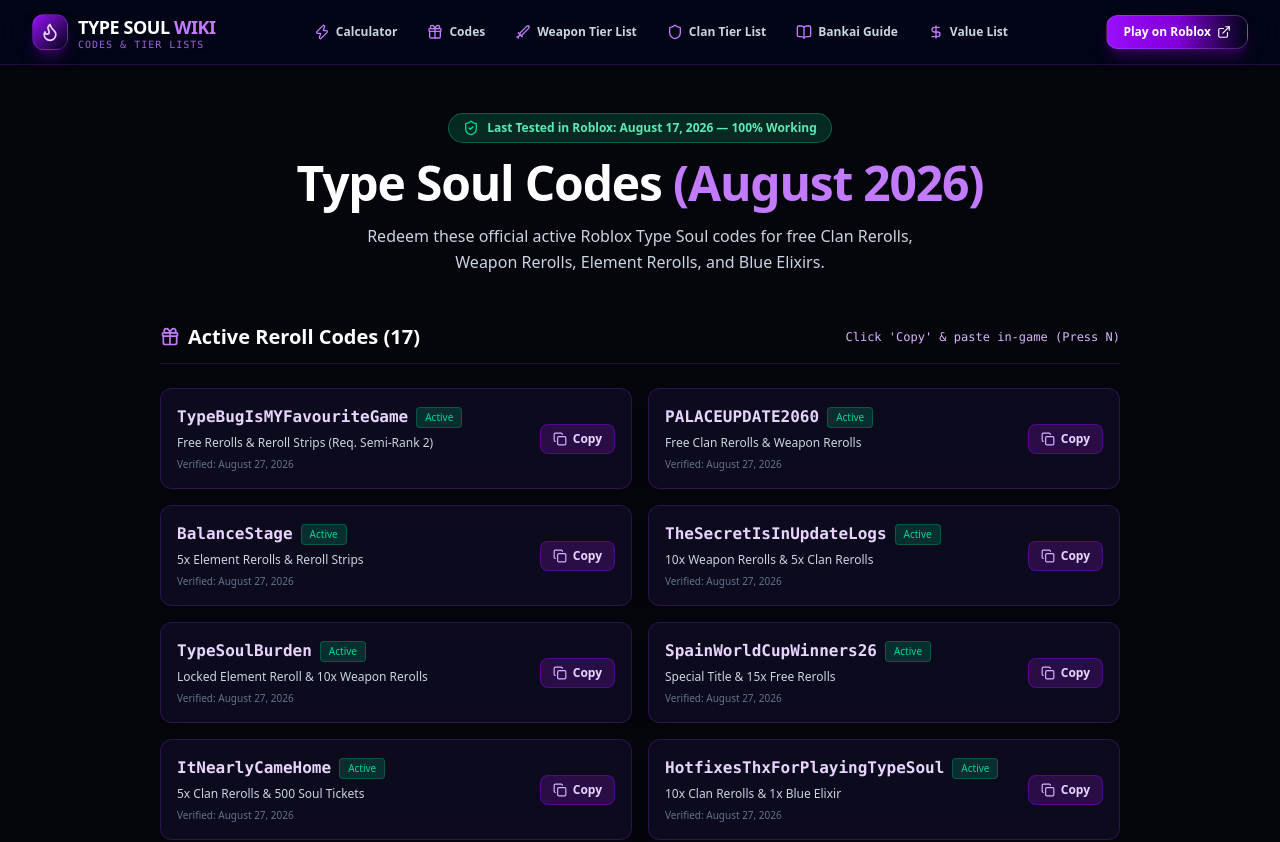
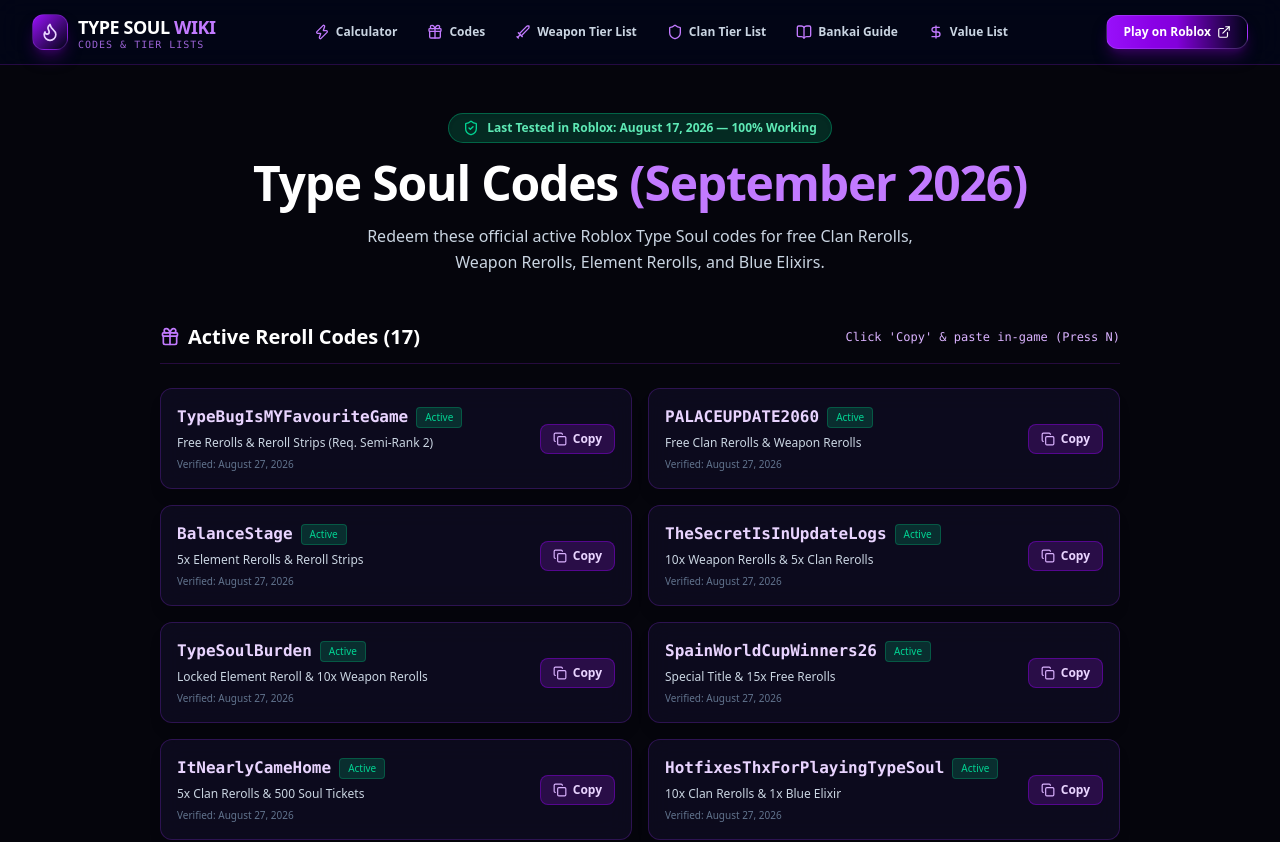
Before and after one commit to lianlele168/type-soul-wiki, a Next.js app: page /codes in a window 1280 px wide. Shown: the top 842 px of the page. Built offline with nearby package versions, Linux system fonts and the light colour scheme.

Commit message:
fix(seo): eliminate canonical 308 loop, remove sitemap trailing slashes, bump to September 2026

```diff
--- a/src/app/bankai-guide/page.tsx
+++ b/src/app/bankai-guide/page.tsx
@@ -3,6 +3,10 @@
 import { BookOpen, Zap, Target, ShieldCheck, Flame, HelpCircle, Skull, Trophy } from 'lucide-react';
 
 export const metadata: Metadata = {
+  alternates: {
+    canonical: '/bankai-guide',
+  },
+
   title: 'How to Get Bankai in Type Soul — Stage 1 to Stage 3 Complete Guide',
   description: 'Complete Roblox Type Soul Bankai walkthrough. Step-by-step quest requirements, grip farming strategies, Zanpakuto boss fight mechanics, and cheese tactics.',
   keywords: ['how to get bankai type soul', 'type soul bankai quest', 'type soul bankai stage 2', 'type soul bankai boss fight', 'type soul progression guide']
--- a/src/app/calculator/page.tsx
+++ b/src/app/calculator/page.tsx
@@ -7,12 +7,12 @@
   title: 'Type Soul Calculator: Clan Reroll Simulator & Stat Build Allocator',
   description: 'Interactive Roblox Type Soul clan reroll simulator and stat build calculator. Calculate 0.5% Supreme Clan odds, simulate 100 spins, and plan Kendo / Speed / Kido stat builds.',
   alternates: {
-    canonical: 'https://typesoul.robloxwikihub.com/calculator/',
+    canonical: 'https://typesoul.robloxwikihub.com/calculator',
   },
   openGraph: {
     title: 'Type Soul Clan Reroll Simulator & Stat Calculator',
     description: 'Calculate clan odds and plan character stat builds for Roblox Type Soul.',
-    url: 'https://typesoul.robloxwikihub.com/calculator/',
+    url: 'https://typesoul.robloxwikihub.com/calculator',
     type: 'website',
   },
 };
@@ -22,7 +22,7 @@
     '@context': 'https://schema.org',
     '@type': 'WebApplication',
     name: 'Type Soul Clan Reroll Simulator & Stat Build Calculator',
-    url: 'https://typesoul.robloxwikihub.com/calculator/',
+    url: 'https://typesoul.robloxwikihub.com/calculator',
     applicationCategory: 'GameApplication',
     operatingSystem: 'All',
     offers: {
--- a/src/app/clan-tier-list/page.tsx
+++ b/src/app/clan-tier-list/page.tsx
@@ -4,7 +4,11 @@
 import ClanSimulator from '@/components/ClanSimulator';
 
 export const metadata: Metadata = {
-  title: 'Type Soul Clan Tier List (August 2026) — Supreme & Legendary Rarity',
+  alternates: {
+    canonical: '/clan-tier-list',
+  },
+
+  title: 'Type Soul Clan Tier List (September 2026) — Supreme & Legendary Rarity',
   description: 'Complete Type Soul Clan Tier List. Supreme (Kurosaki, Yamamoto, Zaraki) and Legendary clan drop rates, buffs, and interactive simulator.',
 };
 
--- a/src/app/codes/page.tsx
+++ b/src/app/codes/page.tsx
@@ -4,7 +4,11 @@
 import CopyButton from '@/components/CopyButton';
 
 export const metadata: Metadata = {
-  title: 'Type Soul Codes (August 2026) — Free Rerolls & Tickets',
+  alternates: {
+    canonical: '/codes',
+  },
+
+  title: 'Type Soul Codes (September 2026) — Free Rerolls & Tickets',
   description: 'All active Type Soul codes for free Clan Rerolls, Weapon Rerolls, Element Strips, and Soul Tickets. Updated daily.',
 };
 
@@ -54,7 +58,7 @@
           <span>Last Tested in Roblox: August 17, 2026 — 100% Working</span>
         </div>
         <h1 className="text-4xl sm:text-5xl font-black text-white tracking-tight">
-          Type Soul Codes <span className="text-purple-400">(August 2026)</span>
+          Type Soul Codes <span className="text-purple-400">(September 2026)</span>
         </h1>
         <p className="text-slate-300 text-sm sm:text-base max-w-xl mx-auto leading-relaxed">
           Redeem these official active Roblox Type Soul codes for free Clan Rerolls, Weapon Rerolls, Element Rerolls, and Blue Elixirs.
--- a/src/app/layout.tsx
+++ b/src/app/layout.tsx
@@ -5,7 +5,7 @@
 
 export const metadata: Metadata = {
   metadataBase: new URL('https://typesoul.robloxwikihub.com'),
-  title: 'Type Soul Codes & Tier List (August 2026) — Roblox Type Soul Wiki',
+  title: 'Type Soul Codes & Tier List (September 2026) — Roblox Type Soul Wiki',
   description: 'Updated Type Soul codes for free rerolls, weapon tier list, clan rarity guide, Bankai quest walkthrough, and item trading value list.',
   keywords: [
     'type soul codes',
@@ -15,11 +15,11 @@
     'type soul trello',
     'how to get bankai type soul',
     'type soul value list',
-    'type soul codes august 2026'
+    'type soul codes september 2026'
   ],
   authors: [{ name: 'Type Soul Wiki Team' }],
   openGraph: {
-    title: 'Type Soul Codes & Tier List (August 2026) — Roblox Type Soul Wiki',
+    title: 'Type Soul Codes & Tier List (September 2026) — Roblox Type Soul Wiki',
     description: 'Updated Type Soul codes for free rerolls, weapon tier list, clan rarity guide, Bankai quest walkthrough, and item trading value list.',
     url: 'https://typesoul.robloxwikihub.com',
     siteName: 'Type Soul Wiki',
--- a/src/app/page.tsx
+++ b/src/app/page.tsx
@@ -1,3 +1,10 @@
+import type { Metadata } from 'next';
+
+export const metadata: Metadata = {
+  alternates: {
+    canonical: '/',
+  },
+};
 import Link from 'next/link';
 import { Gift, Sword, Shield, BookOpen, DollarSign, ExternalLink, Flame, CheckCircle2, ArrowRight, Zap, Trophy, HelpCircle } from 'lucide-react';
 import { ACTIVE_CODES, WEAPON_TIER_DATA, CLAN_TIER_DATA } from '@/data/wikiData';
@@ -17,7 +24,7 @@
     mainEntity: [
       {
         '@type': 'Question',
-        name: 'What are active Type Soul codes for August 2026?',
+        name: 'What are active Type Soul codes for September 2026?',
         acceptedAnswer: {
           '@type': 'Answer',
           text: 'The current active Type Soul codes include 100kthanks, happychappy, troubledsoul, quincyupd, and shinigamiupd. Redeem them in-game for free Weapon, Clan, and Element Rerolls.',
@@ -58,7 +65,7 @@
         <div className="relative max-w-7xl mx-auto text-center space-y-6">
           <div className="inline-flex items-center gap-2 px-3.5 py-1.5 rounded-full text-xs font-medium bg-purple-900/40 text-purple-300 border border-purple-700/50 shadow-inner">
             <Zap className="w-3.5 h-3.5 text-purple-400" />
-            <span>Updated for August 2026 Meta Patch</span>
+            <span>Updated for September 2026 Meta Patch</span>
           </div>
 
           <h1 className="text-4xl sm:text-6xl lg:text-7xl font-black text-white tracking-tight max-w-4xl mx-auto leading-tight">
--- a/src/app/sitemap.ts
+++ b/src/app/sitemap.ts
@@ -6,43 +6,43 @@
 
   return [
     {
-      url: `${baseUrl}/`,
+      url: baseUrl,
       lastModified: currentDate,
       changeFrequency: 'daily',
       priority: 1.0,
     },
     {
-      url: `${baseUrl}/calculator/`,
+      url: `${baseUrl}/calculator`,
       lastModified: currentDate,
       changeFrequency: 'daily',
       priority: 0.95,
     },
     {
-      url: `${baseUrl}/codes/`,
+      url: `${baseUrl}/codes`,
       lastModified: currentDate,
       changeFrequency: 'daily',
       priority: 0.9,
     },
     {
-      url: `${baseUrl}/weapon-tier-list/`,
+      url: `${baseUrl}/weapon-tier-list`,
       lastModified: currentDate,
       changeFrequency: 'weekly',
       priority: 0.8,
     },
     {
-      url: `${baseUrl}/clan-tier-list/`,
+      url: `${baseUrl}/clan-tier-list`,
       lastModified: currentDate,
       changeFrequency: 'weekly',
       priority: 0.8,
     },
     {
-      url: `${baseUrl}/bankai-guide/`,
+      url: `${baseUrl}/bankai-guide`,
       lastModified: currentDate,
       changeFrequency: 'weekly',
       priority: 0.7,
     },
     {
-      url: `${baseUrl}/value-list/`,
+      url: `${baseUrl}/value-list`,
       lastModified: currentDate,
       changeFrequency: 'weekly',
       priority: 0.7,
--- a/src/app/value-list/page.tsx
+++ b/src/app/value-list/page.tsx
@@ -3,7 +3,11 @@
 import { VALUE_LIST_DATA, ValueItem } from '@/data/wikiData';
 
 export const metadata: Metadata = {
-  title: 'Type Soul Value List (August 2026) — Reroll & Essence Item Values',
+  alternates: {
+    canonical: '/value-list',
+  },
+
+  title: 'Type Soul Value List (September 2026) — Reroll & Essence Item Values',
   description: 'Updated Type Soul trading value list. Check values in rerolls for Hallow Essence, Form Rerolls, Skill Boxes, and Elixirs.',
 };
 
--- a/src/app/weapon-tier-list/page.tsx
+++ b/src/app/weapon-tier-list/page.tsx
@@ -3,7 +3,11 @@
 import { WEAPON_TIER_DATA, WeaponTierItem } from '@/data/wikiData';
 
 export const metadata: Metadata = {
-  title: 'Type Soul Weapon Tier List (August 2026) — Best Weapons & Shikai',
+  alternates: {
+    canonical: '/weapon-tier-list',
+  },
+
+  title: 'Type Soul Weapon Tier List (September 2026) — Best Weapons & Shikai',
   description: 'Complete Type Soul weapon and Shikai / Resurreccion tier list. Compare S+ tier weapons, scaling, and key PvP abilities.',
 };
 
@@ -27,7 +31,7 @@
       <div className="text-center space-y-4">
         <div className="inline-flex items-center gap-2 px-3 py-1 rounded-full text-xs font-semibold bg-purple-900/40 text-purple-300 border border-purple-700/50">
           <Trophy className="w-3.5 h-3.5 text-amber-400" />
-          <span>August 2026 Meta Rankings</span>
+          <span>September 2026 Meta Rankings</span>
         </div>
         <h1 className="text-4xl sm:text-5xl font-black text-white tracking-tight">
           Type Soul Weapon <span className="text-purple-400">Tier List</span>
--- a/src/components/AuthorCard.tsx
+++ b/src/components/AuthorCard.tsx
@@ -50,6 +50,9 @@
       <p className="text-xs sm:text-sm text-purple-200/80 mt-3 leading-relaxed italic">
         "{editorialNote}"
       </p>
+      <div className="mt-2 pt-2 border-t border-cyan-900/30 text-right">
+        <a href="https://robloxwikihub.com/about#methodology" target="_blank" rel="noopener noreferrer" className="text-cyan-400 hover:text-cyan-300 text-xs underline">Editorial Standards & Methodology →</a>
+      </div>
     </div>
   );
 }
```
